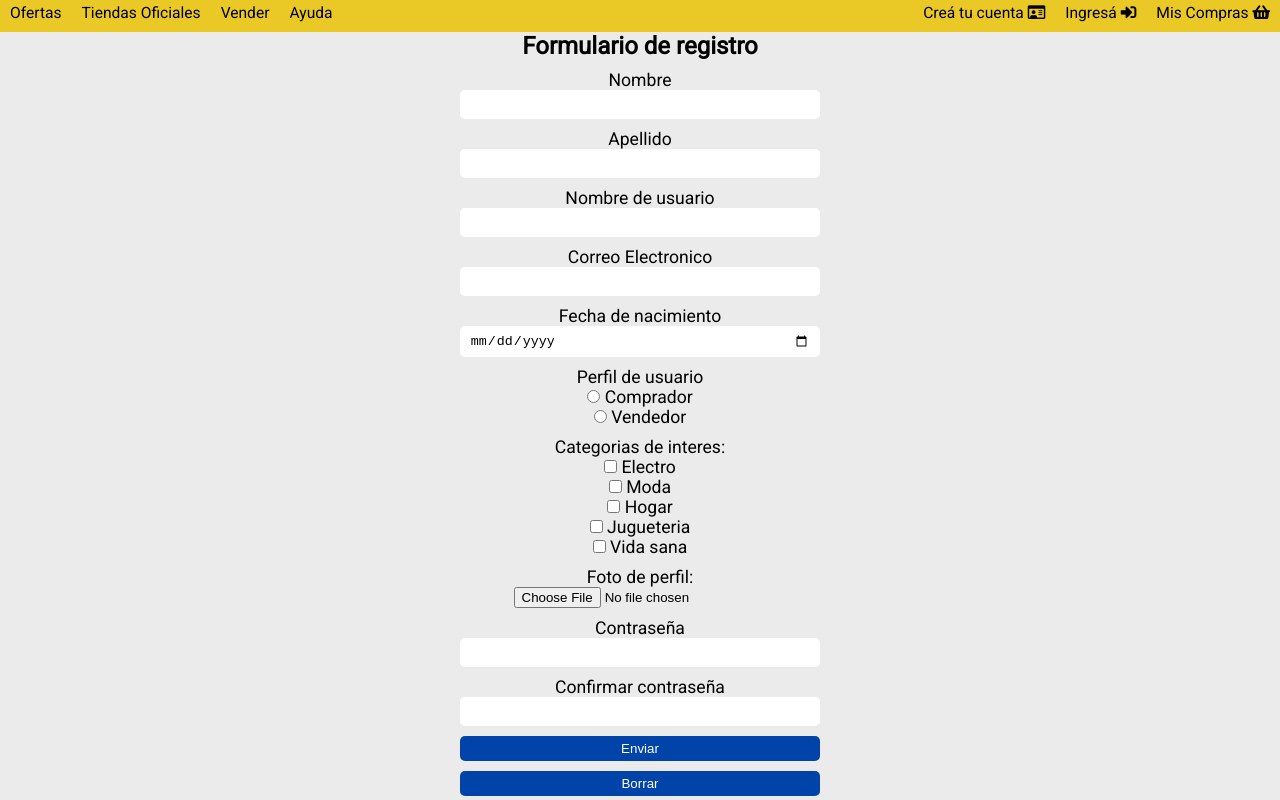
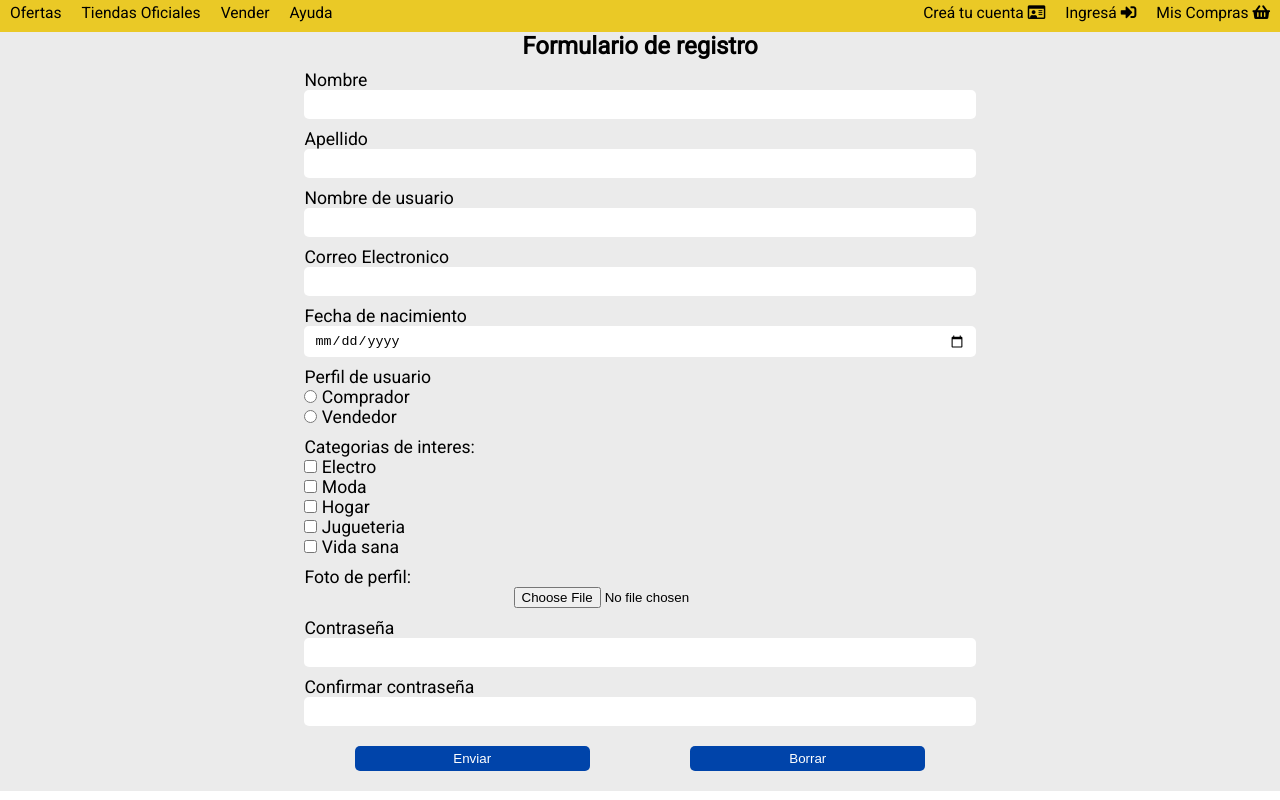
Before and after one commit to SantiMit1/mercado-liebre, a website: page views/register.html in a window 1280 px wide. Shown: the part 200-1000 px from the top of the page. Drawn offline with Linux system fonts and the light colour scheme.

Commit message:
mejoras en base al feedback recibido

```diff
--- a/public/css/styles.css
+++ b/public/css/styles.css
@@ -52,14 +52,14 @@ header{
 header div.top-header{
     padding: 5%;
     display: flex;
-    justify-content: space-between;
+    justify-content: center;
     align-items: center;
     flex-wrap: wrap;
 }
 
 header figure.logo{
     padding: 10px;
-    width: 33%;
+    width: 50%;
     max-width: 220px;
 }
 
@@ -69,7 +69,7 @@ header form {
     display: flex;
     justify-content: flex-end;
     align-items: stretch;
-    width: 34%;
+    width: 50%;
     max-width: 280px;
 }
 
@@ -279,6 +279,7 @@ form.login-form .form-control {
 }
 
 form.login-form label {
+    text-align: left;
     display: block;
     font-size: 1.1em;
 }
@@ -287,7 +288,7 @@ form.login-form input[type="text"],
 form.login-form input[type="password"],
 form.login-form input[type="email"],
 form.login-form input[type="date"] {
-    width: 80%;
+    width: 100%;
     border-radius: 5px;
     border: none;
     padding: 3px;
@@ -309,6 +310,11 @@ form.login-form button {
 
 form.login-form button:hover {
     background-color: #0331ea;
+}
+
+form.login-form .buttons {
+    display: flex;
+    justify-content: center;
 }
 
 /* media query para navegación en tablets */
@@ -370,7 +376,7 @@ form.login-form button:hover {
     }
 
     form.login-form button {
-        width: 80%;
+        width: 50%;
         border-radius: 5px;
         margin: 10px;
     }
@@ -401,16 +407,21 @@ form.login-form button:hover {
         flex-direction: row;
     }
 
+    form.login-form {
+        width: 60%;
+    }
+
     form.login-form input[type="text"],
     form.login-form input[type="password"],
     form.login-form input[type="email"],
     form.login-form input[type="date"] {
-        width: 40%;
+        width: 100%;
     }
 
     form.login-form button {
-        width: 40%;
+        width: 35%;
         display: block;
         margin: 10px auto;
     }
+
 }
--- a/views/register.html
+++ b/views/register.html
@@ -101,7 +101,7 @@
                 <label for="confirmarContraseña">Confirmar contraseña</label>
                 <input type="password" name="confirmarContraseña" id="confirmarContraseña" required>
             </div>
-            <div class="form-control">
+            <div class="form-control buttons">
                 <button type="submit">Enviar</button>
                 <button type="reset">Borrar</button>
             </div>
```
Also changed, not shown: views/login.html (+1 -1 lines).
